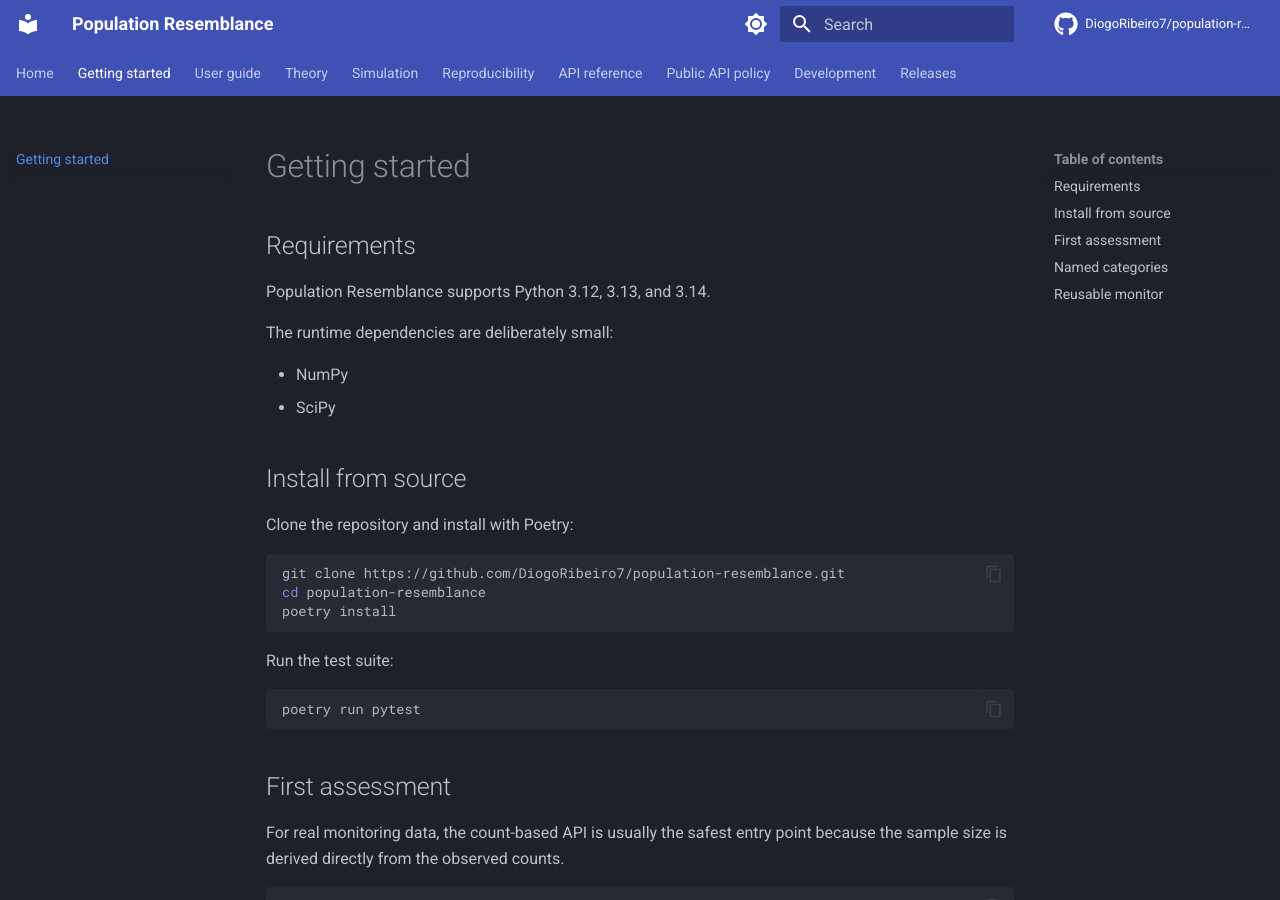
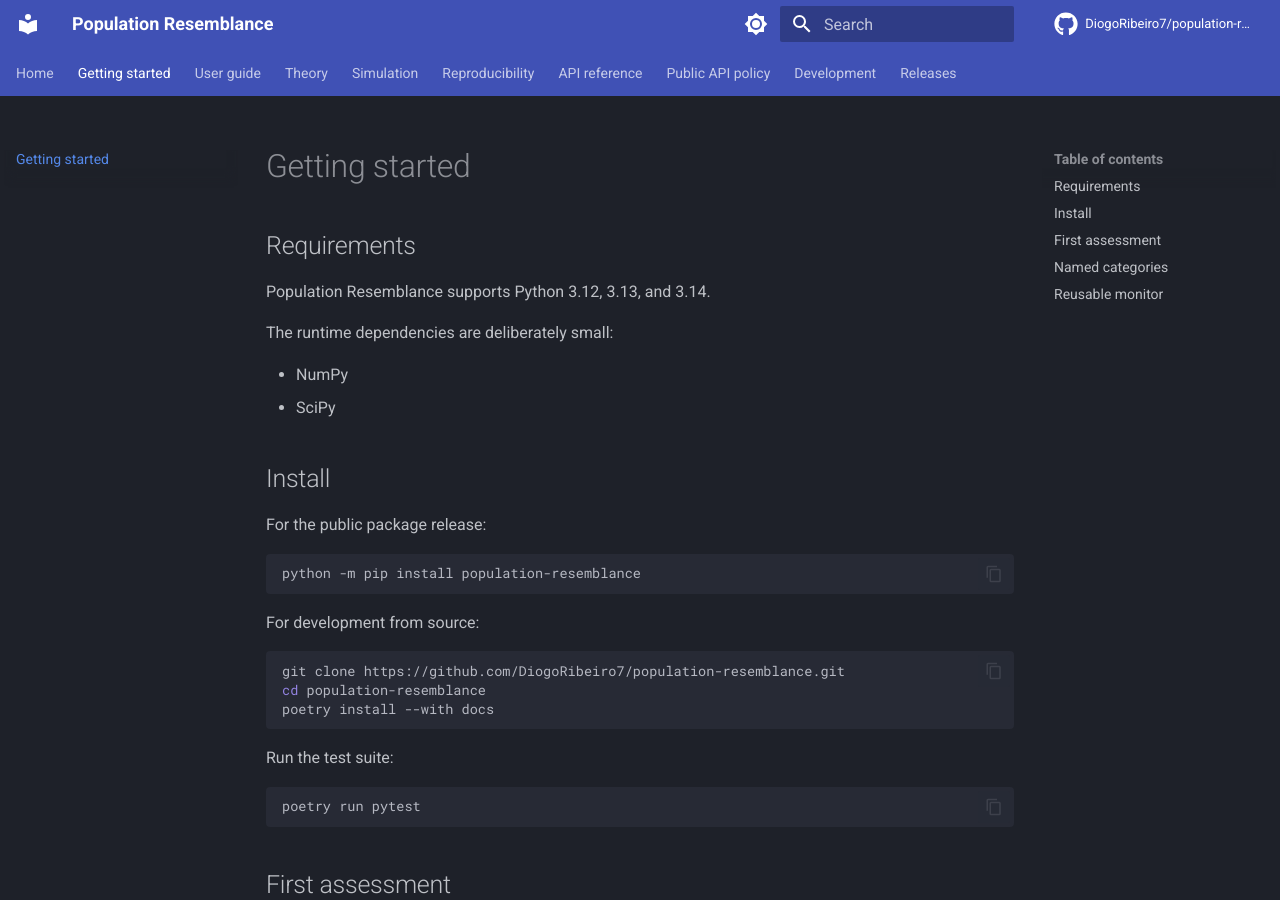
Before and after one commit to DiogoRibeiro7/population-resemblance, an MkDocs documentation site: the page built from docs/getting-started.md, in a window 1280 px wide and 900 px high. Built offline with MkDocs 1.6.1 and Material for MkDocs 9.7.7, drawn with Linux system fonts in a browser that asks for light colours; comment, search, counter and statistics services are not loaded.

Commit message:
docs: add PyPI installation instructions

````diff
--- a/docs/getting-started.md
+++ b/docs/getting-started.md
@@ -9,14 +9,20 @@ The runtime dependencies are deliberately small:
 - NumPy
 - SciPy
 
-## Install from source
+## Install
 
-Clone the repository and install with Poetry:
+For the public package release:
+
+```bash
+python -m pip install population-resemblance
+```
+
+For development from source:
 
 ```bash
 git clone https://github.com/DiogoRibeiro7/population-resemblance.git
 cd population-resemblance
-poetry install
+poetry install --with docs
 ```
 
 Run the test suite:
````
